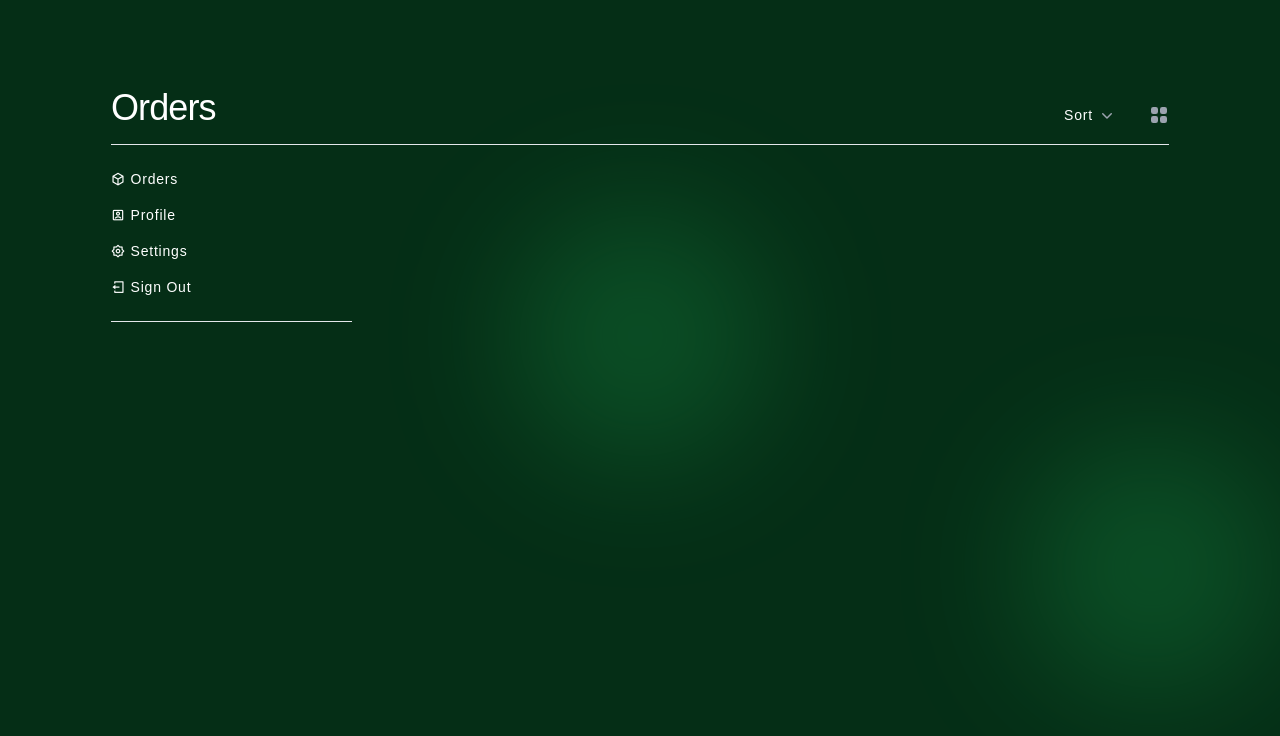
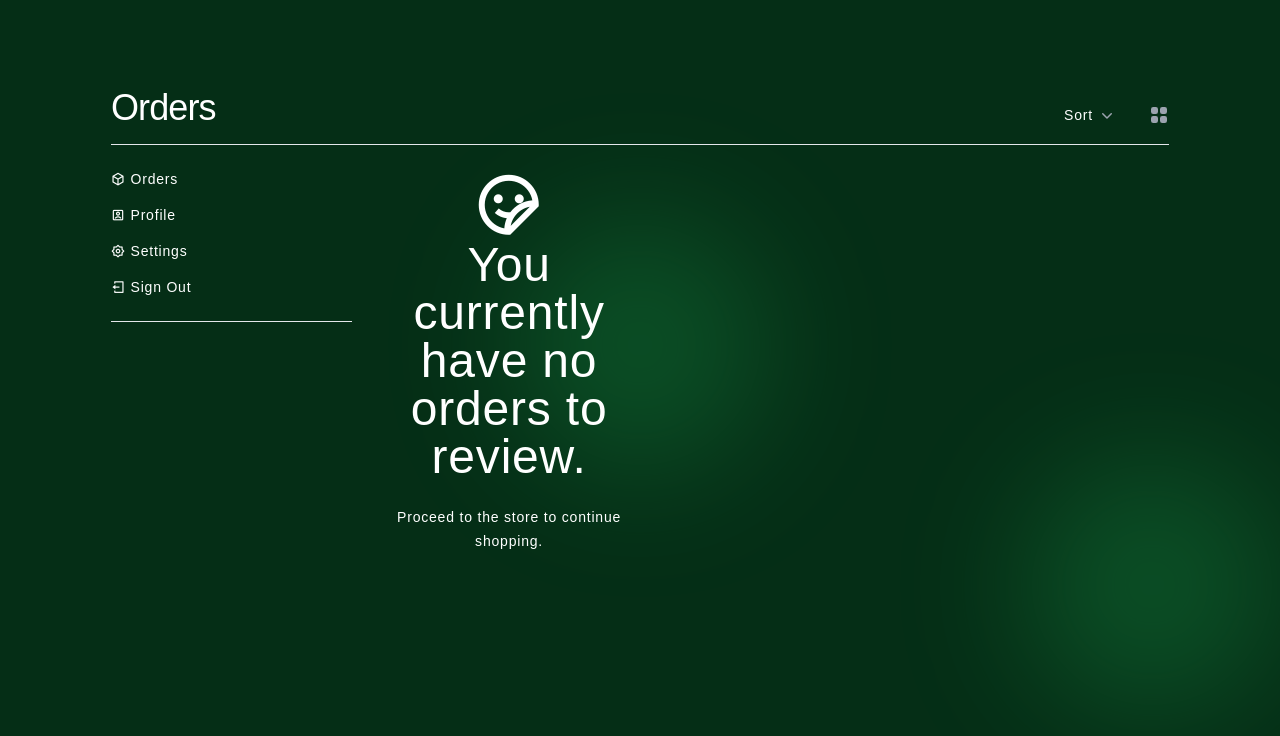
Before and after one commit to xuzmocode4-325/ecommerce-website, a Django app: page /account/orders in a window 1280 px wide. Shown: the part 64-800 px from the top of the page. Run offline with Django 5.2, Linux system fonts and the light colour scheme; a user stored in the database is signed in; data comes from the database, SQL or seed files in the repository; parts of the project's set-up code (start-up, migrations or seed data) failed here and were passed over; some libraries are stand-ins or nearby versions; some web fonts are replaced.

Commit message:
add orders

```diff
--- a/account/templates/account/dashboard/orders.html
+++ b/account/templates/account/dashboard/orders.html
@@ -14,7 +14,29 @@
             <div class="lg:col-span-3">
                 <div class="grid grid-cols grid-cols-1 lg:grid-cols-2 xl:grid-cols-3
                 text-center gap-4 transition-all duration-300">
-                    <!-- Loop through blog post and include the post template -->
+                {% if orders|length == 0 %}
+                <!-- Message and link when cart is empty -->
+                    <div class="xl:col-span-3">
+                        <i class="ri-emoji-sticker-line text-7xl"></i>
+                        <h1 class="text-center font-thin">You currently have no orders to review.</h1>
+                        <br>
+                        <a href="{% url 'store' %}" class="text-sm hover:text-yellow-500">Proceed to the store to continue shopping.</a>
+                        <p class="font-light"></p>
+                    </div>
+                {% else %}
+                    {% for order in orders %}
+                    <div class="xl:col-span-3 w-full">
+                        <div class="">
+                            <strong>Order ID# {{order.id}}</strong>
+                            <br>
+                            {{order.product}} | ${{order.price}}
+                            <br>
+                            Quantity {{order.quantity}}
+                            <hr>
+                            {% endfor %}
+                        </div>
+                    </div>
+                {% endif %}
                 </div>
             </div>
         </div>
```
